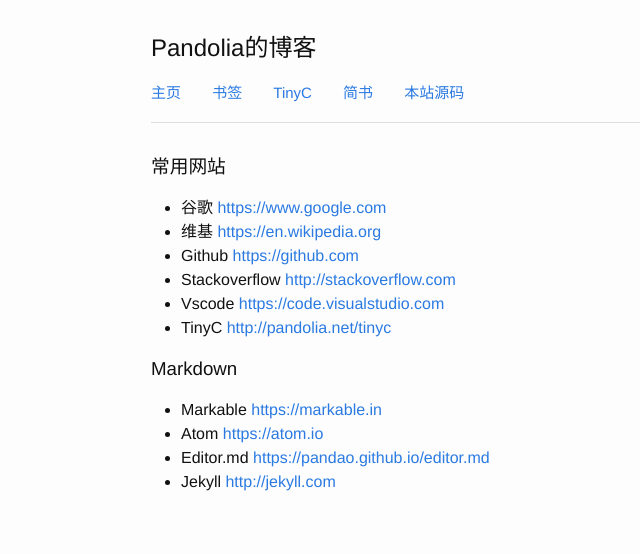
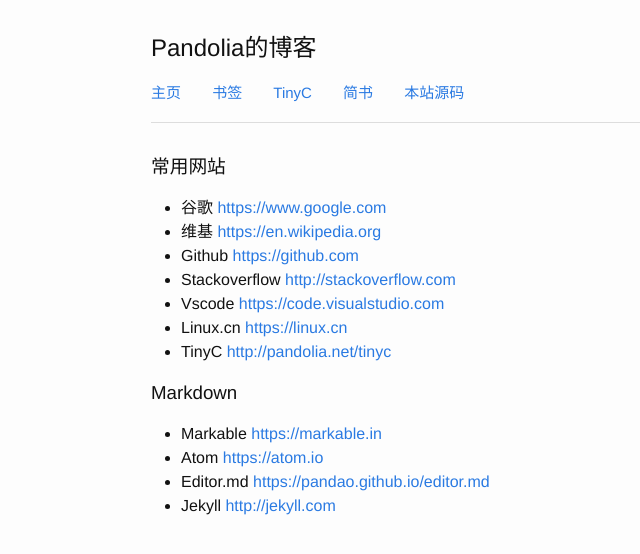
Before and after one commit to pandolia/pandolia.github.io, a Jekyll site: the page built from bookmark.md, in a window 1280 px wide. Shown: the top 554 px of the page, without its empty margins (119-759 px from the left). Built offline with Jekyll 4.4.1, drawn with Linux system fonts in a browser that asks for light colours.

Commit message:
Update bookmark.md

```diff
--- a/bookmark.md
+++ b/bookmark.md
@@ -8,6 +8,7 @@
 - Github <https://github.com>
 - Stackoverflow  <http://stackoverflow.com>
 - Vscode  <https://code.visualstudio.com>
+- Linux.cn  <https://linux.cn>
 - TinyC  <http://pandolia.net/tinyc>
 
 ### Markdown
```
